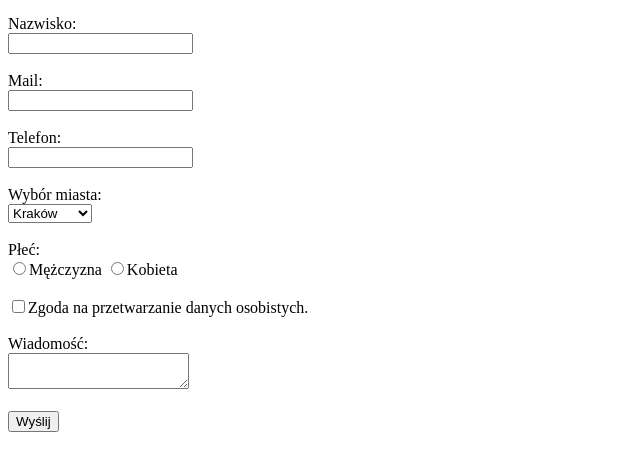
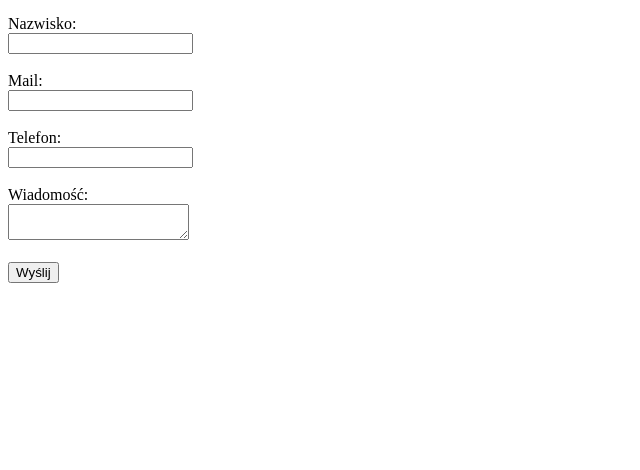
Before and after one commit to mlowak/3-formularz-formspree, a plain HTML site: page index.html in a window 1280 px wide. Shown: the part 122-592 px from the top of the page, without its empty margins (0-640 px from the left). Drawn offline with Linux system fonts and the light colour scheme.

Commit message:
poprawka

```diff
--- a/index.html
+++ b/index.html
@@ -17,16 +17,6 @@
         <input type="email" id="mail" name="E-mail"><br><br>
         <label for="phone">Telefon:</label><br>
         <input type="number" id="phone" name="Telefon"><br><br>
-        <label for="wybor-miasta">Wybór miasta:</label><br>
-        <select name="Miasto" id="wybor-miasta">
-            <option value="Krakow">Kraków</option>
-            <option value="Warszawa">Warszawa</option>
-            <option value="Gdansk">Gdansk</option>
-        </select><br><br>
-        <label for="gender">Płeć:</label><br>
-        <input type= "radio" name="Płeć">Mężczyzna
-        <input type= "radio" name="Płeć">Kobieta<br><br>
-        <input type= "checkbox" name="Zgoda">Zgoda na przetwarzanie danych osobistych.<br><br>
         <label for="message">Wiadomość:</label><br>
         <textarea maxlength="1000" name="Wiadomość"></textarea><br><br>
         <input type="submit" value="Wyślij">
```
